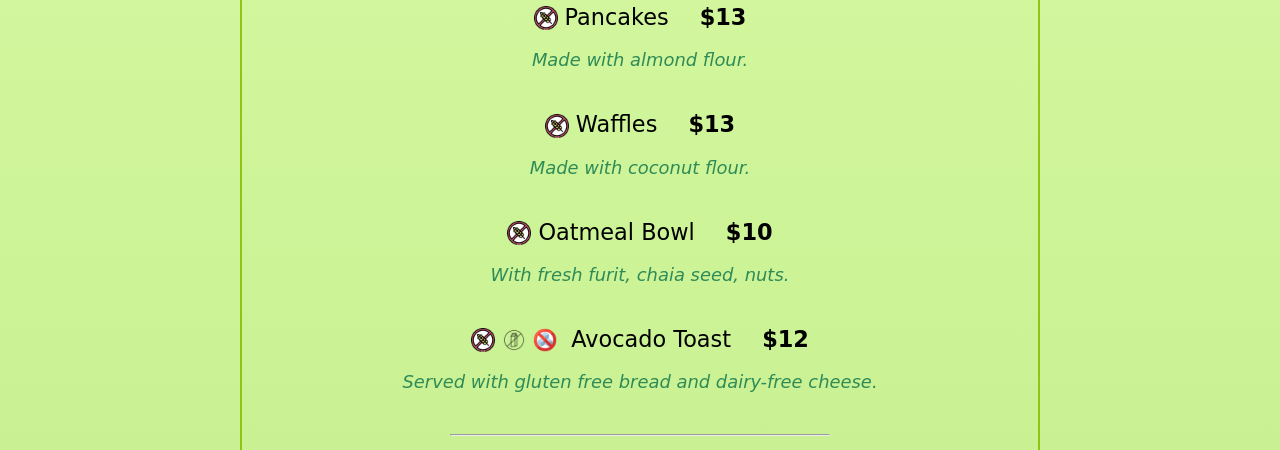
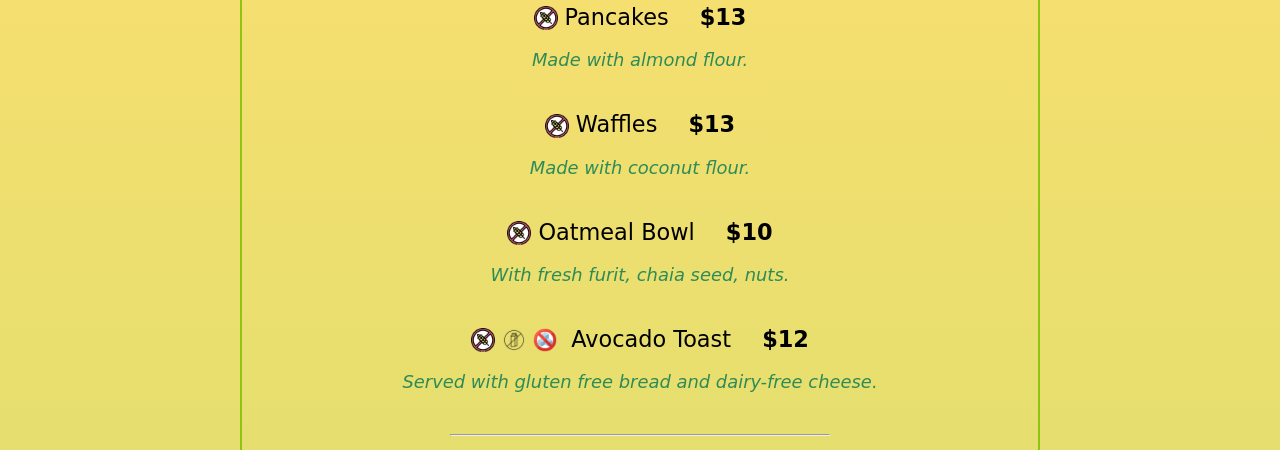
Before and after one commit to Loumer59/WholesomeBistro, a plain HTML site: page index.html in a window 1280 px wide. Shown: the part 201-651 px from the top of the page. Drawn offline with Linux system fonts and the light colour scheme.

Commit message:
Update styles.css

```diff
--- a/styles.css
+++ b/styles.css
@@ -5,7 +5,7 @@ body {
      line-height: 1.5rem;
      font-size: 1.4em;
      font-family: cursive, 'Trebuchet MS', 'Lucida Sans Unicode', 'Lucida Grande', 'Lucida Sans', Arial, sans-serif;
-     background-image: linear-gradient(rgb(213, 248, 161), rgb(168, 222, 106), rgb(225, 246, 208));
+     background-image: linear-gradient(rgb(251 223 112), rgb(168, 222, 106), rgb(225, 246, 208));
   }
 
   header > h1 {
```
